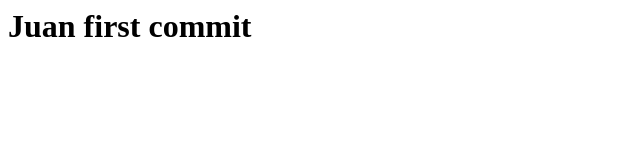
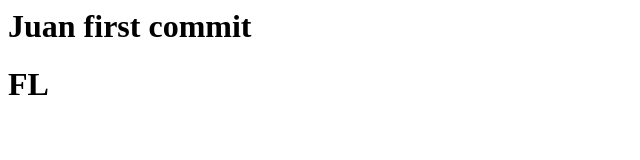
Before and after one commit to bashh69/learningGithub, a plain HTML site: page index.html in a window 1280 px wide. Shown: the full height of the page, 0-640 px from the left. Drawn offline with Linux system fonts and the light colour scheme.

Commit message:
added state

```diff
--- a/index.html
+++ b/index.html
@@ -1 +1,2 @@
 <h1>Juan first commit</h1>
+<h1>FL</h1>
```
Also changed, not shown: app.js (added).
